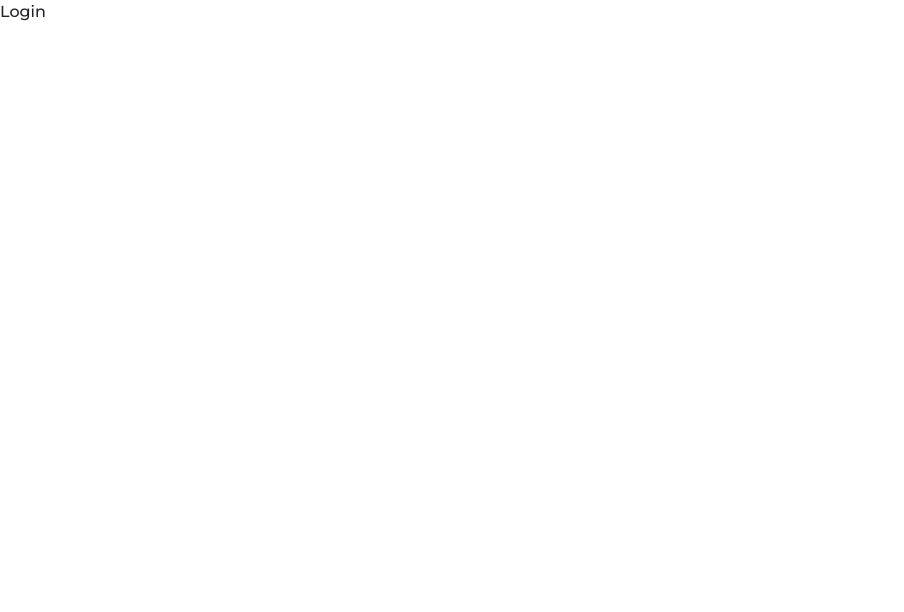
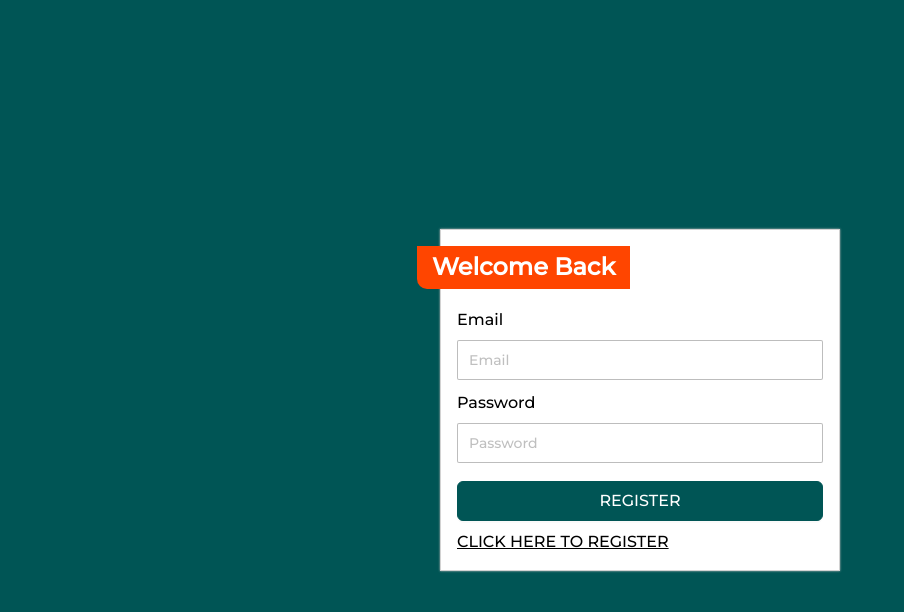
Before and after one commit to belleb23/adote-mern, a React (Create React App) app in the folder client/: page /login in a window 1280 px wide. Shown: the top 612 px of the page, without its empty margins (0-904 px from the left). Built offline with nearby package versions, Linux system fonts and the light colour scheme.

Commit message:
register ui 2

```diff
--- a/client/src/pages/Login.js
+++ b/client/src/pages/Login.js
@@ -1,8 +1,38 @@
 import React from 'react'
+import { Form, Button, Input } from "antd";
+import { Link } from "react-router-dom";
+
 
 function Login() {
+  const onFinish = async (values) => {
+    console.log('Receive values form: ', values)
+  }
+
+
   return (
-    <div>Login</div>
+    <div className="authentication">
+      <div className="authentication-form card p-3">
+         <h1 className="card-title">Welcome Back</h1>
+         <Form layout="vertical" onFinish={onFinish}>
+            <Form.Item label="Email" name="email">
+              <Input placeholder="Email" />
+            </Form.Item>
+            <Form.Item label="Password" name="password">
+              <Input placeholder="Password" type="password" />
+            </Form.Item>
+
+            <Button
+              className="primary-button my-2 full-width-button"
+              htmlType="submit"
+            >
+              REGISTER
+            </Button>
+            <Link to="/register" className="anchor mt-2">
+              CLICK HERE TO REGISTER
+            </Link>
+        </Form>
+      </div>
+    </div>
   )
 }
 
--- a/client/src/pages/Register.js
+++ b/client/src/pages/Register.js
@@ -1,16 +1,19 @@
 import React from 'react'
 import { Form, Button, Input } from "antd";
+import { Link } from "react-router-dom";
 
 
 function Register() {
+  const onFinish = async (values) => {
+    console.log('Receive values form: ', values)
+  }
+
   return (
     <div className="authentication">
       <div className="authentication-form card p-3">
          <h1 className="card-title">Nice To Meet U</h1>
-         <Form layout="vertical">
-            <Form.Item label="Name" name="name"
-              // onFinish={onFinish}
-            >
+         <Form layout="vertical" onFinish={onFinish}>
+            <Form.Item label="Name" name="name" >
               <Input placeholder="Name" />
             </Form.Item>
             <Form.Item label="Email" name="email">
@@ -26,6 +29,9 @@ function Register() {
             >
               REGISTER
             </Button>
+            <Link to="/login" className="anchor mt-2">
+              CLICK HERE TO LOGIN
+            </Link>
         </Form>
       </div>
     </div>
```
